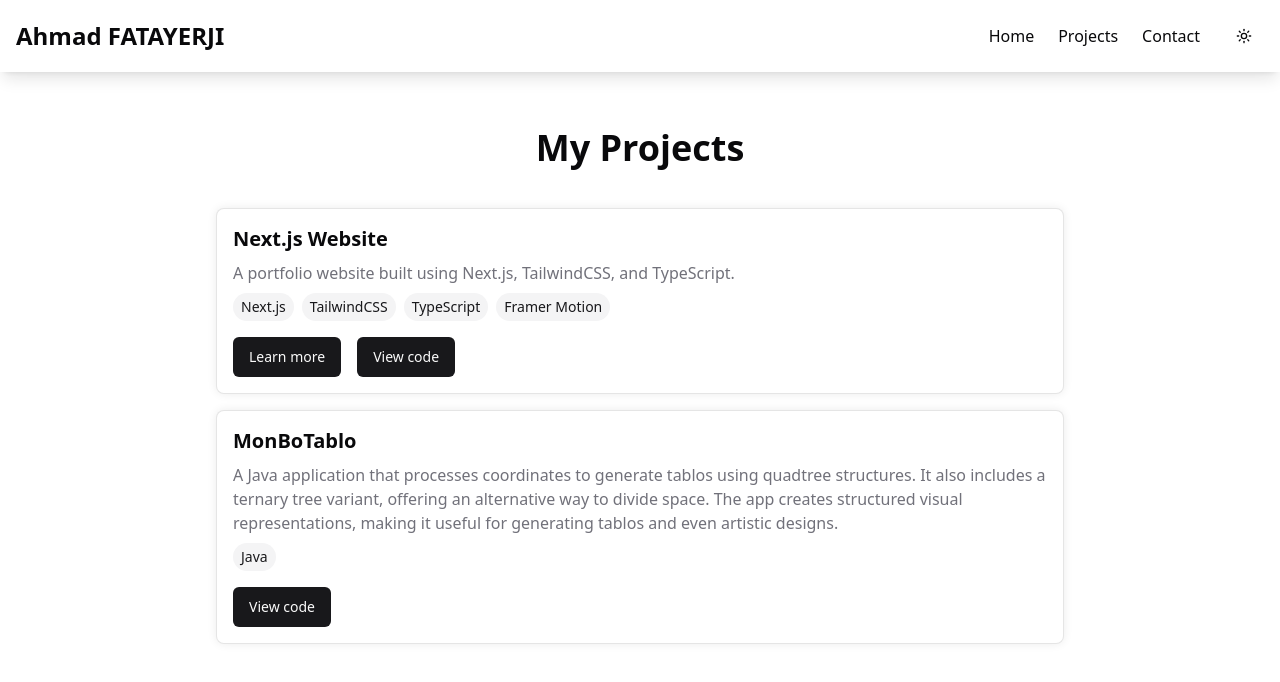
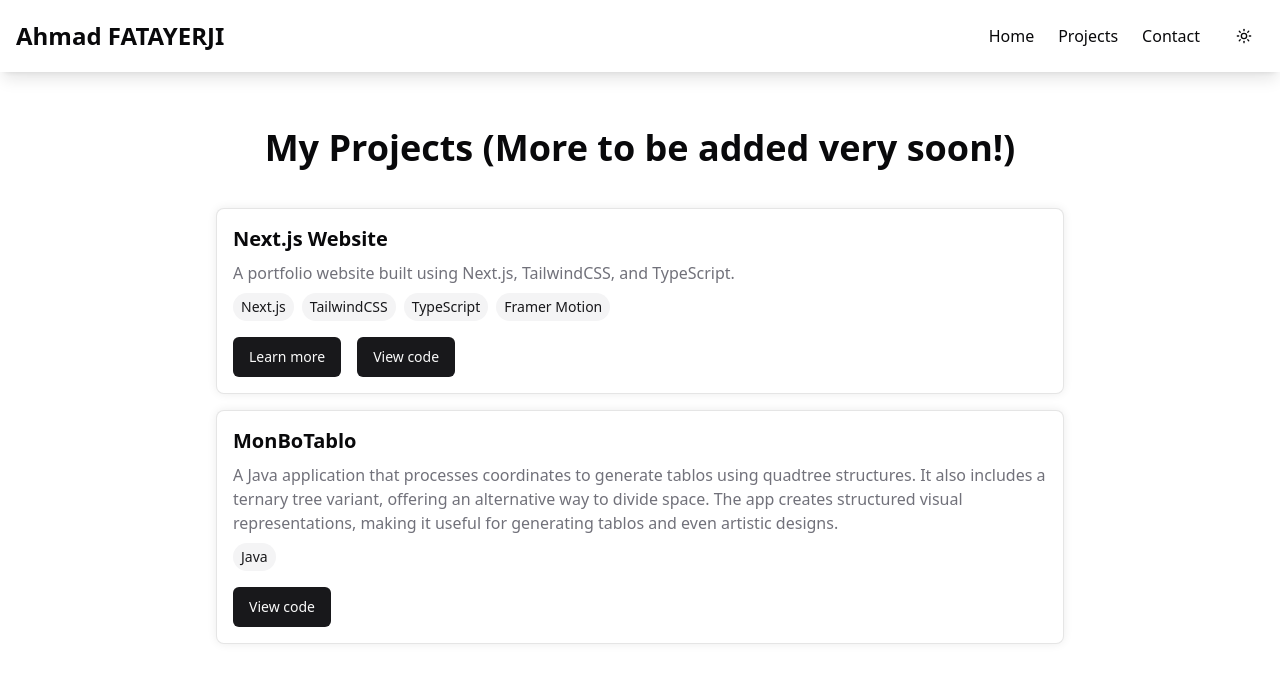
Before and after one commit to ahmad-fatayerji/MyPortfolio, a Next.js app: page /projects in a window 1280 px wide. Shown: the top 682 px of the page. Built offline with nearby package versions, Linux system fonts and the light colour scheme.

Commit message:
updated projects page

```diff
--- a/src/app/projects/page.tsx
+++ b/src/app/projects/page.tsx
@@ -35,7 +35,7 @@ export default function ProjectsPage() {
         transition={{ duration: 0.5, ease: "easeOut" }}
         className="text-4xl font-bold text-center mb-10"
       >
-        My Projects
+        My Projects (More to be added very soon!)
       </motion.h2>
 
       <motion.div
```
